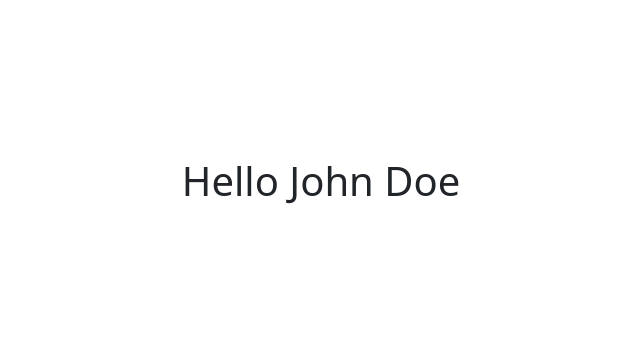
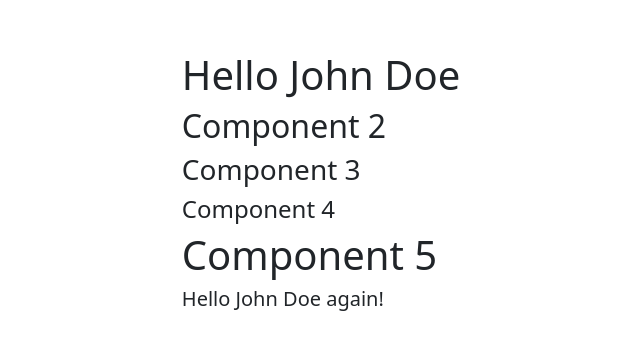
Before and after one commit to Zyer459/practice-stuff, a React (Create React App) app in the folder counter-app/: page / in a window 1280 px wide. Shown: the part 215-564 px from the top of the page, without its empty margins (319-959 px from the left). Built offline with nearby package versions, Linux system fonts and the light colour scheme.

Commit message:
the example problem with some notes at the end

```diff
--- a/counter-app/src/index.js
+++ b/counter-app/src/index.js
@@ -16,17 +16,64 @@ To do this without Context, need to pass the state as "props" through each neste
 
 //The problem >
 
-function Compononent1 () {
+function Component1 () {
   const [user, setUser] = useState("John Doe");
 
   return (
     <>
     <h1>Hello {user}</h1>
+    <Component2 user={user} />
     </>
-  )
+  );
 }
 
+function Component2 ({ user }) {
+  return (
+    <>
+    <h2>Component 2</h2>
+    <Component3 user={user} />
+    </>
+  );
+}
+
+function Component3 ({ user }) {
+  return (
+    <>
+    <h3>Component 3</h3>
+    <Component4 user={user}/>
+    </>
+  );
+}
+
+function Component4 ({ user }) {
+  return (
+  <>
+  <h4>Component 4</h4>
+  <Component5 user={user}/>
+  </>
+  );
+}
+
+function Component5 ({ user }) {
+  return (
+  <>
+  <h1>Component 5</h1>
+  <h5>Hello {user} again!</h5>
+  </>
+  );
+}
+
+/** in the above example problem the last component (Component5) requires access to the state {user}.
+But Components 2-4  does not require access to state {user}.
+But still has to pass the state from one component to the next until it reaches last component,
+so that Component5 can use the state. */
+
+/** this is a tedious task to the next Component with the state as prop & attribute until it reaches its destination.
+ * What if there were 50 or 500 components!? Will you write the same code again & again?
+ * This greatly increases the probability for error.
+ */
+
 const root = ReactDOM.createRoot(document.getElementById('root'));
-root.render (<Compononent1 />)
+root.render (<Component1 />)
 
 //there may be some mistakes I made here, I'm new to this.
```
